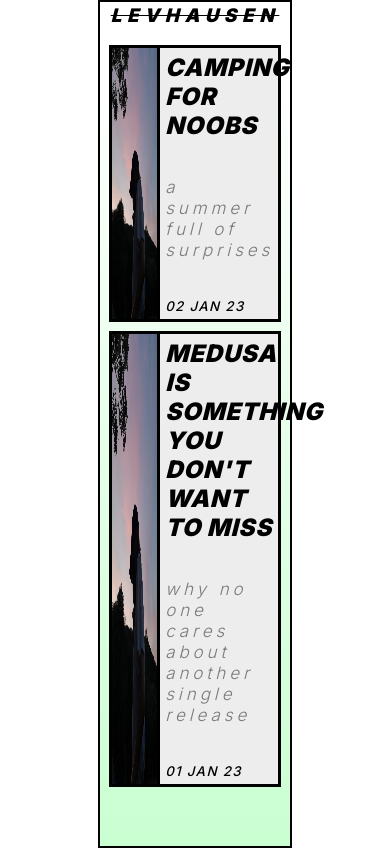
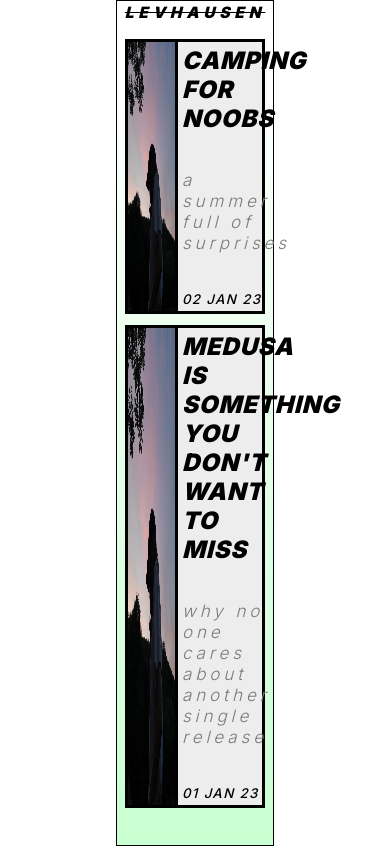
Before and after one commit to scrosanne/nextjs-blog, a Next.js app: page / in a window 390 px wide. Built offline with nearby package versions, Linux system fonts and the light colour scheme.

Commit message:
post responsive, word break only mobile query missing

```diff
--- a/styles/Home.module.css
+++ b/styles/Home.module.css
@@ -1,12 +1,13 @@
 .home {
     min-height: 100vh;
+    width: 40vw;
 
     background: linear-gradient(
         360deg,
         #caffd2 1%,
         rgba(255, 255, 255, 0.74) 90.45%
     );
-    border: 2px solid black;
+    border: 1px solid black;
     /* border-radius: 10px; */
     margin: 0.05%;
 }
@@ -27,12 +28,12 @@
     letter-spacing: 0.305em;
 
     text-decoration: line-through;
-    font-size: 4.8vw;
+    font-size: 4vw;
 }
 
 .header h1:hover {
     cursor: pointer;
-    /* text-decoration: none; */
+    text-decoration: none;
     color: #caffd2;
     transition: 0.4s;
 }
@@ -43,12 +44,10 @@
 }
 
 .posts ul li {
-    min-height: 200px;
-
     background-color: #ededed;
     list-style-type: none;
 
-    margin: 2% 5% 5% 5%;
+    margin: 3% 5% 7% 5%;
 
     border: 3px solid rgb(0, 0, 0);
     /* border-radius: 10px; */
@@ -58,19 +57,14 @@
 }
 
 .posts ul li:hover {
-    box-shadow: 11px 13px 0px 0px #585858c3;
+    box-shadow: 10px 12px 0px 0px #585858c3;
     transition: 0.2s;
     cursor: pointer;
 }
 
 .postLeft {
     border-right: 3px solid rgb(0, 0, 0);
-    width: 40%;
-
-    display: flex;
-    flex-direction: column;
-    align-items: center;
-    justify-content: center;
+    min-width: 35%;
 }
 
 .postLeft img {
@@ -79,15 +73,16 @@
 }
 
 .postRight {
-    /* background-color: #ffffff; */
     width: 65%;
     padding: 3%;
 
     display: flex;
     flex-direction: column;
     justify-content: space-between;
+    word-break: word-break;
 }
 
+/* titel as link */
 .postRight a {
     color: black;
     text-transform: uppercase;
@@ -101,6 +96,7 @@
     text-align: left;
 }
 
+/* subtitle */
 .postRight p {
     color: rgba(122, 122, 122, 1);
     font-size: 17px;
```
